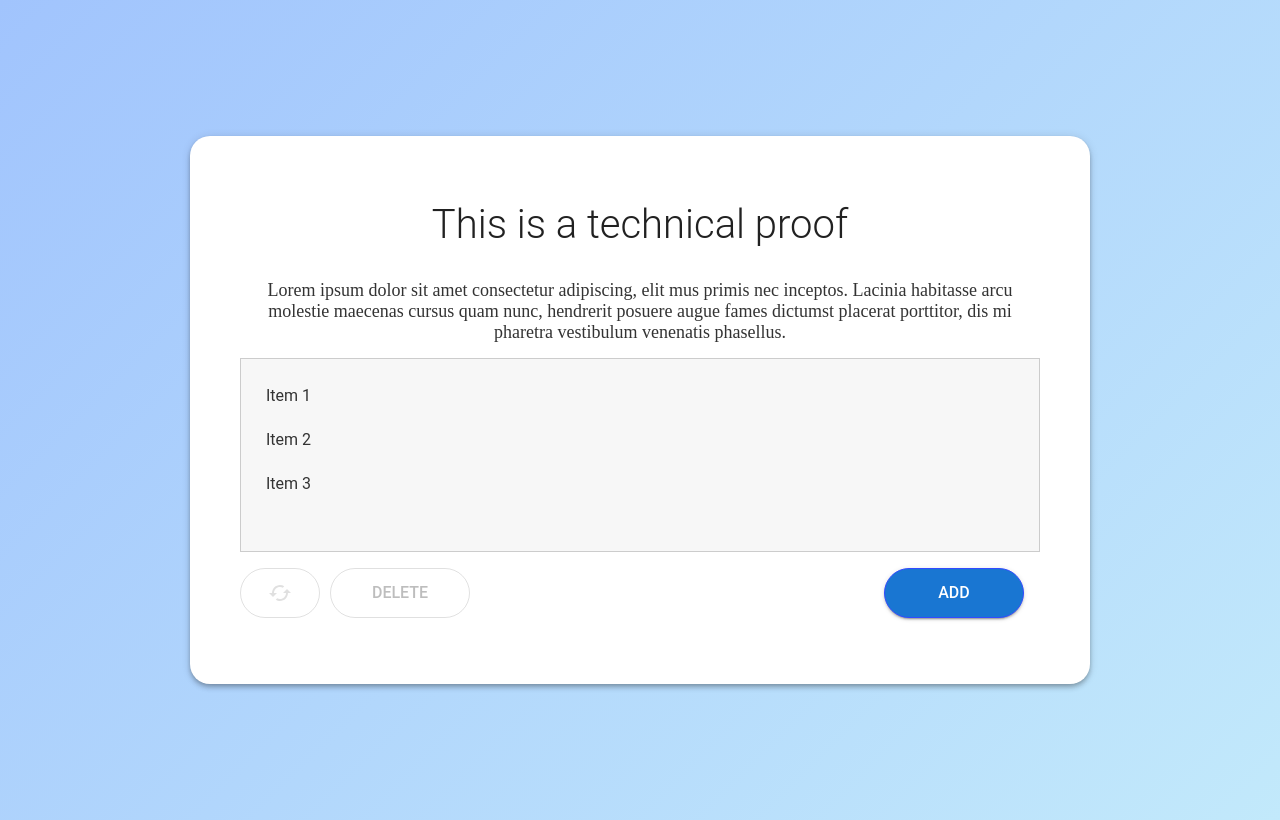
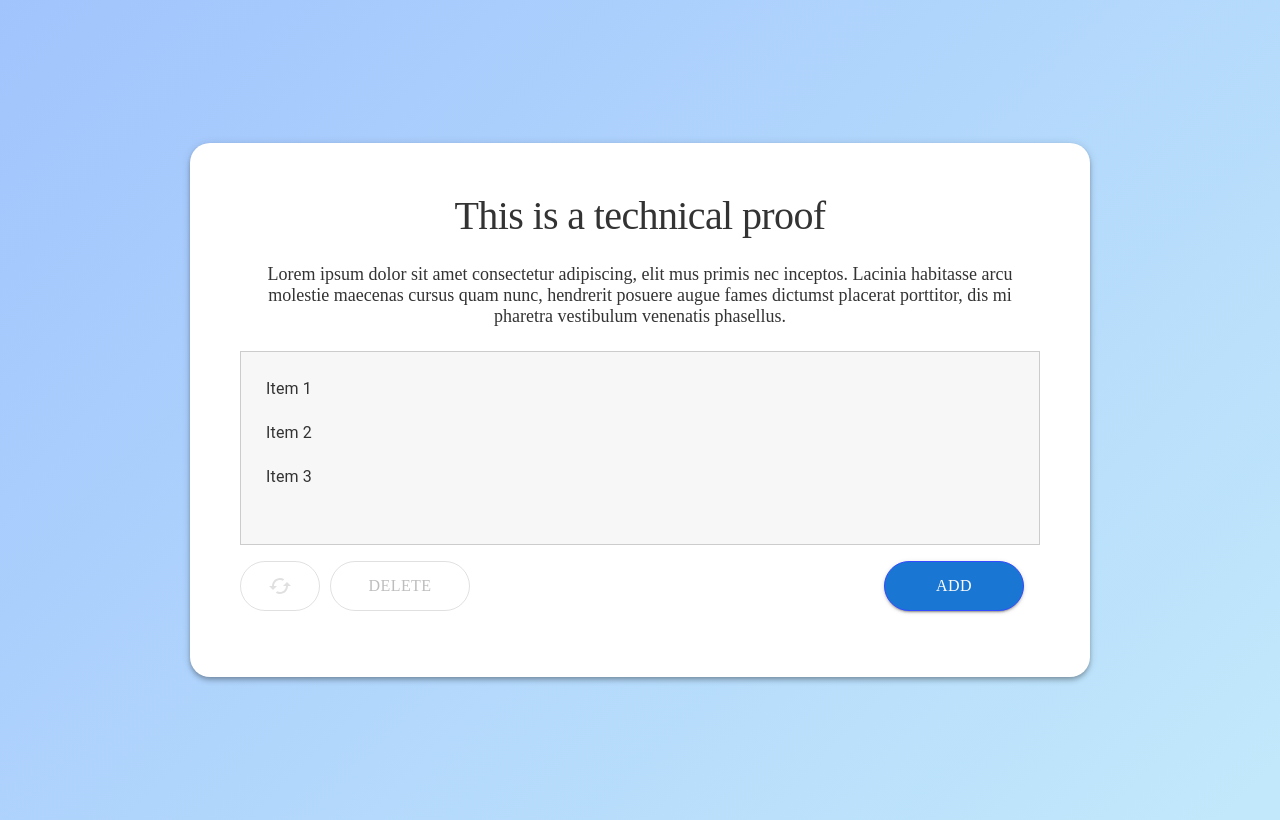
Before and after one commit to jmmartinezdesarrollo/ECI-ReacJS, a React (Create React App) app: page / in a window 1280 px wide. Built offline with nearby package versions, Linux system fonts and the light colour scheme.

Commit message:
fix styles

```diff
--- a/src/components/ECIFillText.js
+++ b/src/components/ECIFillText.js
@@ -89,12 +89,12 @@ export default function ECIFillText(props) {
             "& > :not(style)": {
               m: 0,
               width: "100%",
-              padding: "16px",
+              padding: {xs:"25px 10px;"}
 
             },
           }}
         >
-          <Typography align="center"variant="h1" component="h1">
+          <Typography align="center"variant="h1" component="h1" sx={{fontSize:{xs: "30px", md: "40px"}}} >
           This is a technical proof
           </Typography>
           <Typography align="center" variant="p" component="p">
@@ -102,7 +102,7 @@ export default function ECIFillText(props) {
           </Typography>
           <Box sx={{ display: "flex",
             flexWrap: "wrap",
-            padding: "15px 15px 45px 15px!important",
+            padding: {xs: "10px 10px 20px 10px!important", md:"15px 15px 45px 15px!important"},
             "& > :not(style)": {
               m: 0,
               width: "100%",
@@ -122,20 +122,20 @@ export default function ECIFillText(props) {
                   />
                 }
                 label={item.value}
-                sx={{ backgroundColor: item.selected ? "#324BFF" : null, color: item.selected ? "#FFFFFF" : "#333333"}}
+                sx={{ margin:"1px 0", backgroundColor: item.selected ? "#324BFF" : null, color: item.selected ? "#FFFFFF" : "#333333"}}
               />
             );
           })}
           </Box>
-          <Stack sx={{justifyContent: "space-between", p: { xs: "10px 0px !important;",
+          <Stack sx={{justifyContent: "space-between", p: { xs: "20px 0px !important;",
           md: "16px 16px 16px 0 !important"},
-          flexDirection : {xs: "column", md: "row"} ,gap:{xs:"10px", md:0}}}>
+          flexDirection : {xs: "column", md: "row"} ,gap:{xs:"25px", md:0}}}>
           <Box sx={{display: "flex", gap: "10px"}}>
 
 
 
           <Badge badgeContent={cacheItems.length  } color="primary">
-          <Button disabled={cacheItems.length === 0 } onClick={cachedItemsButton} variant="onlyIcon" >      <CachedIcon />
+          <Button disabled={cacheItems.length === 0 } onClick={cachedItemsButton} variant="onlyIcon" ><CachedIcon />
           </Button>
           </Badge>
 
@@ -143,6 +143,7 @@ export default function ECIFillText(props) {
             onClick={deleteItems}
             variant="outlined"
             disabled={anyItemSelected || props.items.length === 0 }
+            sx={{width : {xs:"100%", md:"140px"}}}
           >
             Delete
           </Button>
--- a/src/components/ECIModal.js
+++ b/src/components/ECIModal.js
@@ -46,7 +46,7 @@ export default function ECIModal(props) {
 
   return (
     <div>
-      <Button onClick={handleOpen} variant="contained">
+      <Button onClick={handleOpen} variant="contained" sx={{width : {xs:"100%", md:"140px"}}} >
         ADD
       </Button>
       <Modal
--- a/src/theme/index.js
+++ b/src/theme/index.js
@@ -3,21 +3,26 @@ import { createTheme } from '@mui/material/styles';
 export const theme = createTheme({
 
   typography: {
-    fontFamily:'Montserrat,Roboto',
+
     h1: {
       fontSize: "40px",
-      color:"#333333s"
+      color:"#333333",
+      fontFamily:'Montserrat',
+      padding:"0px !important"
     },
     p: {
       fontSize: "18px",
-      color:"#333333"
+      color:"#333333",
+      fontFamily:'Montserrat',
     },
     label: {
       fontSize: "18px",
-      color:"#333333"
+      color:"#333333",
+      fontFamily:'Montserrat',
     },
     button: {
       fontSize: "16px",
+      fontFamily:'Montserrat',
 
     },
   },
@@ -30,6 +35,7 @@ export const theme = createTheme({
           color:"##FFFFFF",
           border: "1px solid #324BFF",
           borderRadius: "50px",
+          fontFamily:'Montserrat',
 
         },
         contained: {
@@ -38,6 +44,7 @@ export const theme = createTheme({
           color:"##FFFFFF",
           border: "1px solid #324BFF",
           borderRadius: "50px",
+          fontFamily:'Montserrat',
           '&:disabled': {
             color:"rgba(0, 0, 0, 0.12)",
             border: "1px solid rgba(0, 0, 0, 0.12)",
@@ -68,6 +75,7 @@ export const theme = createTheme({
           border: "1px solid #324BFF",
           borderRadius: "50px",
           backgroundColor: '#324BFF',
+          fontFamily:'Montserrat',
         },
       }
     },
```
Also changed, not shown: src/normalize.css.
